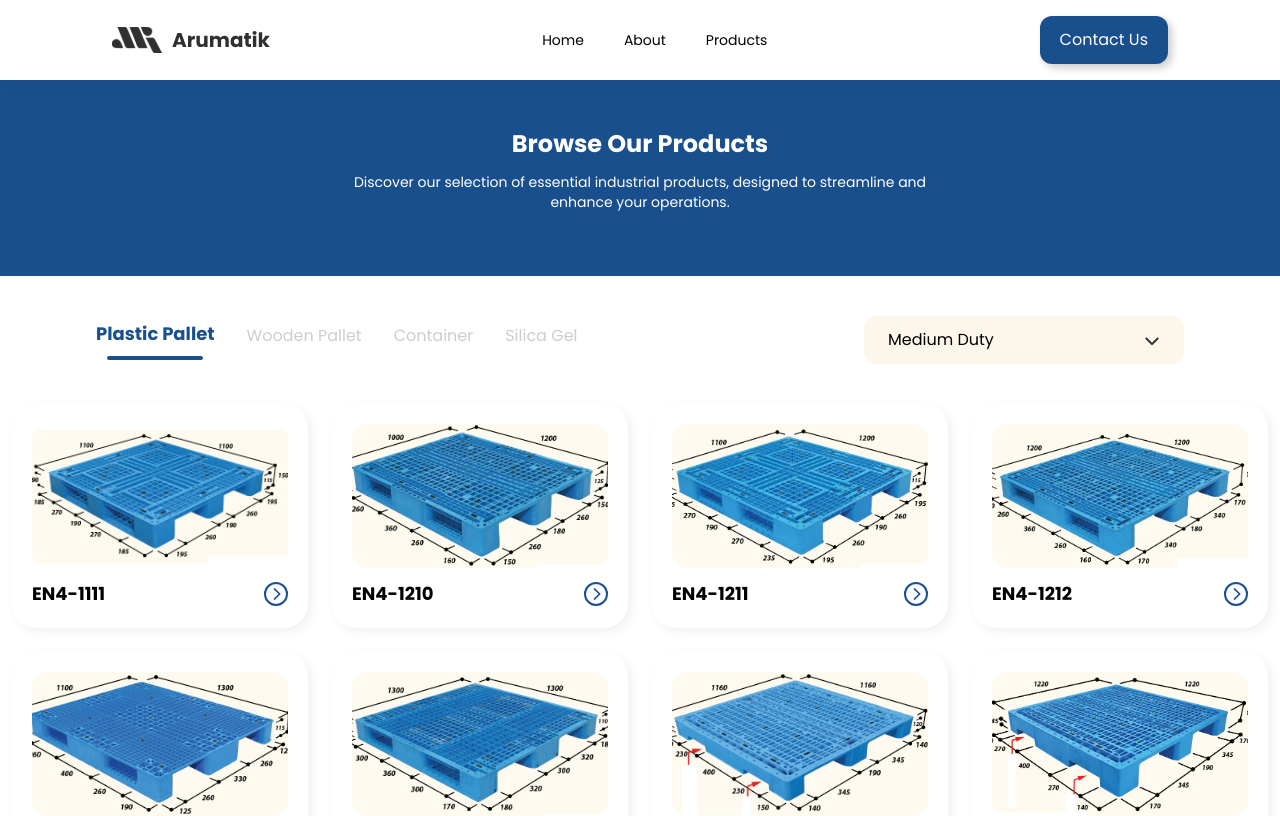
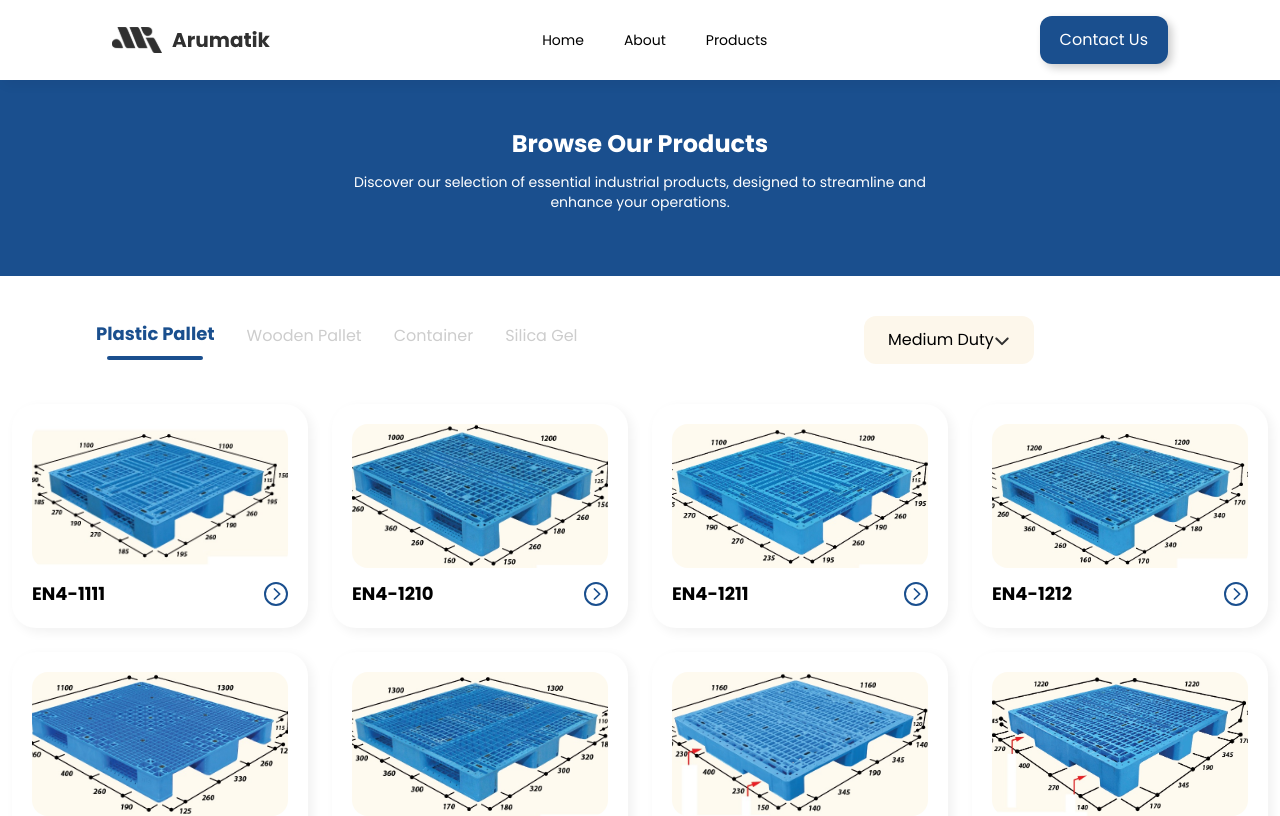
Before and after one commit to Crskiko/Arumatik, a React (Vite) app: page /products in a window 1280 px wide. Shown: the top 816 px of the page. Built offline with nearby package versions, Linux system fonts and the light colour scheme.

Commit message:
fix warning

```diff
--- a/src/components/Dropdown.jsx
+++ b/src/components/Dropdown.jsx
@@ -16,7 +16,7 @@ function Dropdown({ selected, options, setSeries }) {
 
   return (
     <div className="relative w-80">
-      <div
+      <button
         className={`${
           isOpen
             ? "rounded-t-xl bg-white border-2 border-b-0 border-beige"
@@ -30,20 +30,23 @@ function Dropdown({ selected, options, setSeries }) {
           alt="arrow-icon"
           className={isOpen ? "rotate-180" : "rotate-0"}
         />
-      </div>
+      </button>
 
       {isOpen && (
         <ul className="absolute z-10 border-2 border-t-0 border-beige bg-white rounded-b-xl cursor-pointer w-full">
-          {options.map((value, index) => (
+          {options.map((value) => (
             <li
-              key={index}
+              key={value}
               className="text-sm px-6 py-3 transition-all duration-300 hover:bg-beige"
-              onClick={() => {
-                setSeries(value);
-                setIsOpen(false);
-              }}
             >
-              {value}
+              <button
+                onClick={() => {
+                  setSeries(value);
+                  setIsOpen(false);
+                }}
+              >
+                {value}
+              </button>
             </li>
           ))}
         </ul>
```
